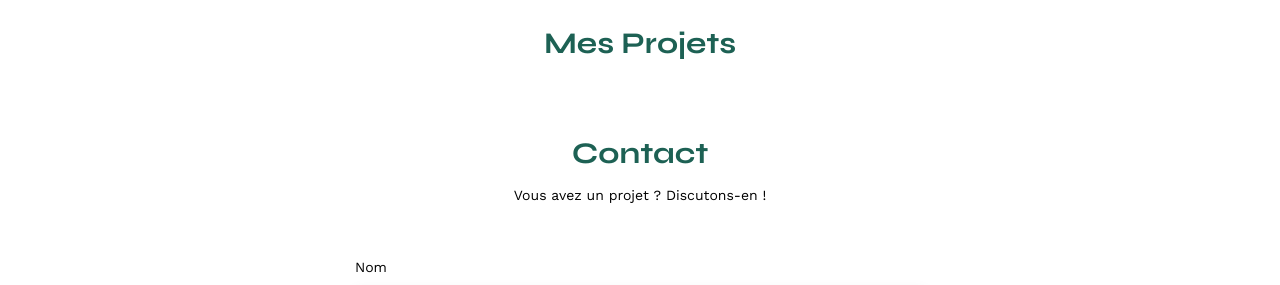
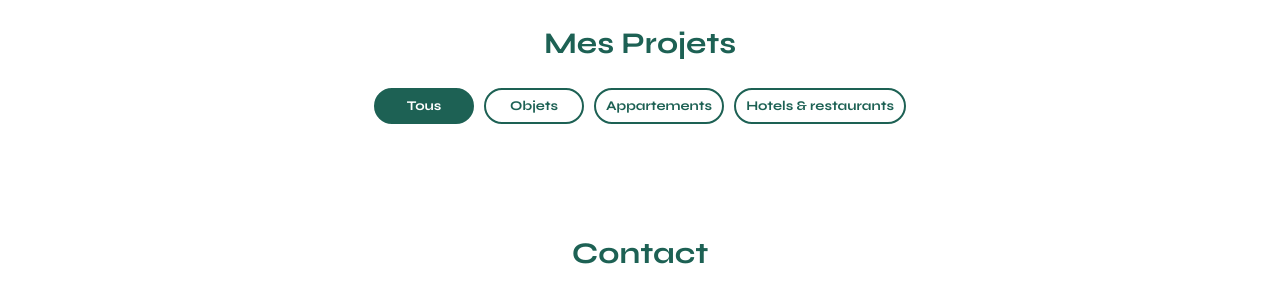
Before and after one commit to jonas-amrouche/portfolio-architecte-sophie-bruel, a plain HTML site: page FrontEnd/index.html in a window 1280 px wide. Shown: the part 507-792 px from the top of the page. Drawn offline with nearby package versions, Linux system fonts and the light colour scheme; files that its build step writes are made by us from their sources; no server answers.

Commit message:
Filtres maintenants fonctionnels

```diff
--- a/FrontEnd/index.html
+++ b/FrontEnd/index.html
@@ -8,7 +8,7 @@
 	<link rel="preconnect" href="https://fonts.gstatic.com" crossorigin>
 	<link href="https://fonts.googleapis.com/css2?family=Syne:wght@700;800&family=Work+Sans&display=swap" rel="stylesheet">
 	<meta name="description" content="">
-	<link rel="stylesheet" href="./assets/style.css">
+	<link rel="stylesheet" href="./src/css/style.css">
 </head>
 <body>
 <header>
@@ -36,6 +36,12 @@
 	</section>
 	<section id="portfolio">
 		<h2>Mes Projets</h2>
+		<div class="filters">
+			<button class="active">Tous</button>
+			<button>Objets</button>
+			<button>Appartements</button>
+			<button>Hotels & restaurants</button>
+		</div>
 		<div class="gallery"></div>
 	</section>
 	<section id="contact">
@@ -60,6 +66,6 @@
 		</ul>
 	</nav>
 </footer>
-<script src="./script.js"></script>
+<script src="./src/js/script.js"></script>
 </body>
 </html>
--- a/FrontEnd/src/css/style.css
+++ b/FrontEnd/src/css/style.css
@@ -125,6 +125,34 @@ li:hover {
 	text-align: center;
 	margin-bottom: 1em;
 }
+.filters {
+	display: flex;
+	justify-content: center;
+	gap: 10px;
+	height: 100px;
+}
+
+.filters button{
+	font-family: 'Syne';
+	background-color: transparent;
+	color: #1D6154;
+	border: #1D6154 solid 2px;
+	border-radius: 50px;
+	padding: 10px;
+	height: 36px;
+	text-align: center;
+	display: flex;
+	justify-content: center;
+	align-items: center;
+	min-width: 100px;
+	cursor: pointer;
+}
+.filters button:hover,
+.filters button.active{
+	background-color: #1D6154;
+	color: white;
+}
+
 .gallery {
 	width: 100%;
 	display: grid;
--- a/FrontEnd/src/js/script.js
+++ b/FrontEnd/src/js/script.js
@@ -4,16 +4,21 @@ const apiUrl = "http://localhost:5678/api/works";
 // La div qui contient les projets, vide dans le HTML
 const gallery = document.querySelector(".gallery");
 
+// On garde tous les projets ici pour filtrer sans rappeler l'API à chaque clic
+let allWorks = [];
+
 // Récupère les projets dans le back-end
 async function getWorks() {
 	const response = await fetch(apiUrl);
-	const works = await response.json();
-	console.log(works);
-	displayWorks(works);
+	allWorks = await response.json();
+	displayWorks(allWorks);
 }
 
 // Crée les figures et les ajoute à la galerie
 function displayWorks(works) {
+	// on vide d'abord, sinon les projets s'empilent à chaque filtre
+	gallery.innerHTML = "";
+
 	for (let i = 0; i < works.length; i++) {
 		const work = works[i];
 
@@ -31,10 +36,24 @@ function displayWorks(works) {
 	}
 }
 
+// Garde les projets de la catégorie demandée, ou tout si "Tous"
+function filterWorks(category) {
+	if (category === "Tous") {
+		displayWorks(allWorks);
+		return;
+	}
+
+	const filteredWorks = allWorks.filter(function (work) {
+		return work.category.name === category;
+	});
+
+	displayWorks(filteredWorks);
+}
+
 // Les boutons de filtres
 const filterButtons = document.querySelectorAll(".filters button");
 
-// Au clic, on déplace la classe "active" sur le bouton cliqué
+// Au clic, on déplace la classe "active" et on filtre la galerie
 for (let i = 0; i < filterButtons.length; i++) {
 	const button = filterButtons[i];
 
@@ -45,6 +64,9 @@ for (let i = 0; i < filterButtons.length; i++) {
 		}
 		// puis on la met sur celui qui vient d'être cliqué
 		button.classList.add("active");
+
+		// le texte du bouton correspond au nom de la catégorie dans l'API
+		filterWorks(button.innerText);
 	});
 }
 
```
